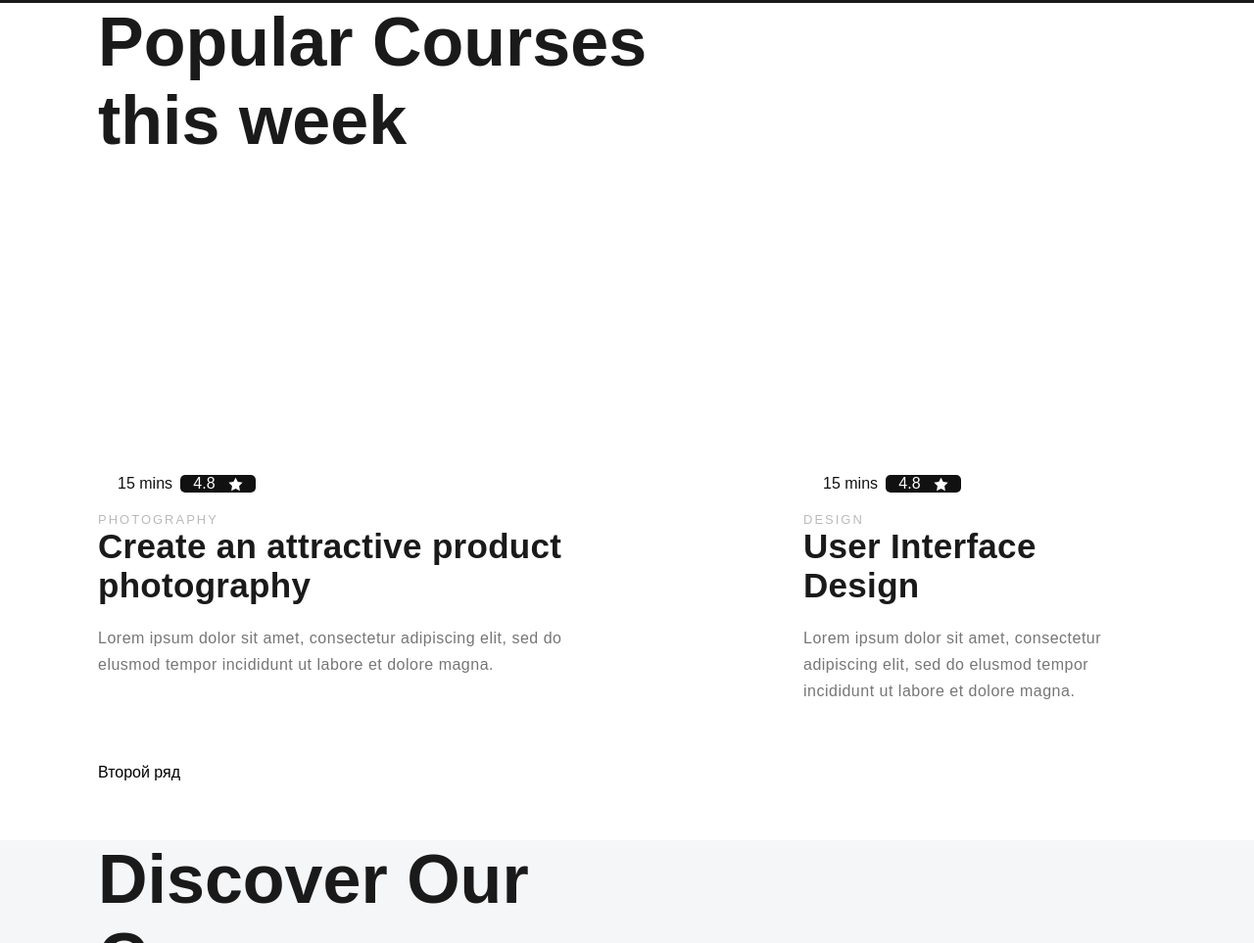
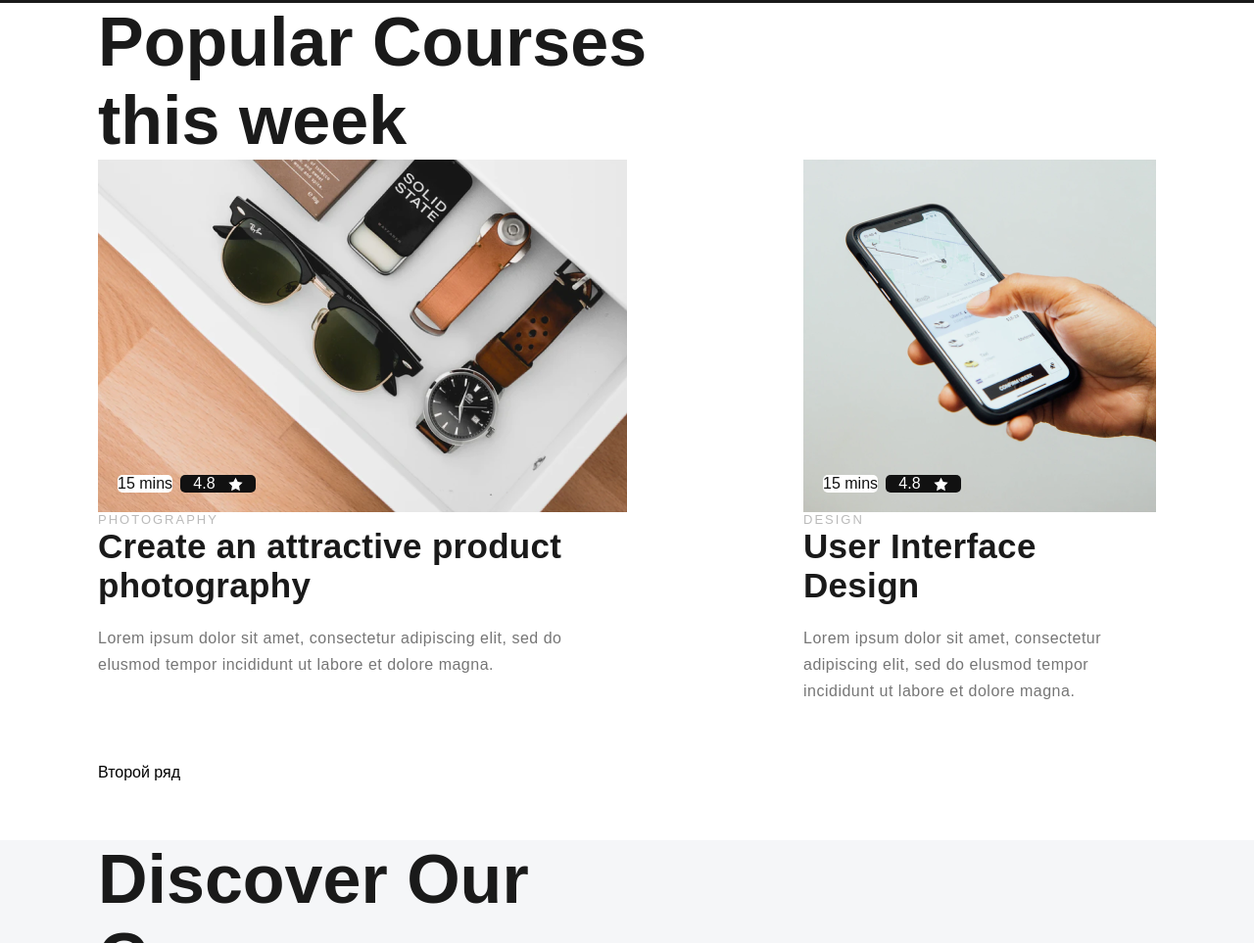
Before and after one commit to Retiwokery/project-Sundays, a plain HTML site: page index.html in a window 1280 px wide. Shown: the part 1237-2200 px from the top of the page at 98% size. Drawn offline with nearby package versions, Linux system fonts and the light colour scheme; the site is published under a folder, as on GitHub Pages, so addresses that start at the root find nothing; no server answers.

Commit message:
Update style.css

```diff
--- a/style.css
+++ b/style.css
@@ -360,7 +360,7 @@ footer{
 }
 
 .img-card-1{
-    background-image: url(/img/img/img/card-1.png);
+    background-image: url(img/img/img/card-1.png);
 }
 
 .btn-time{
@@ -408,5 +408,5 @@ footer{
 }
 
 .img-card-2{
-    background-image: url(/img/img/img/card-2.png);
+    background-image: url(img/img/img/card-2.png);
 }
```
